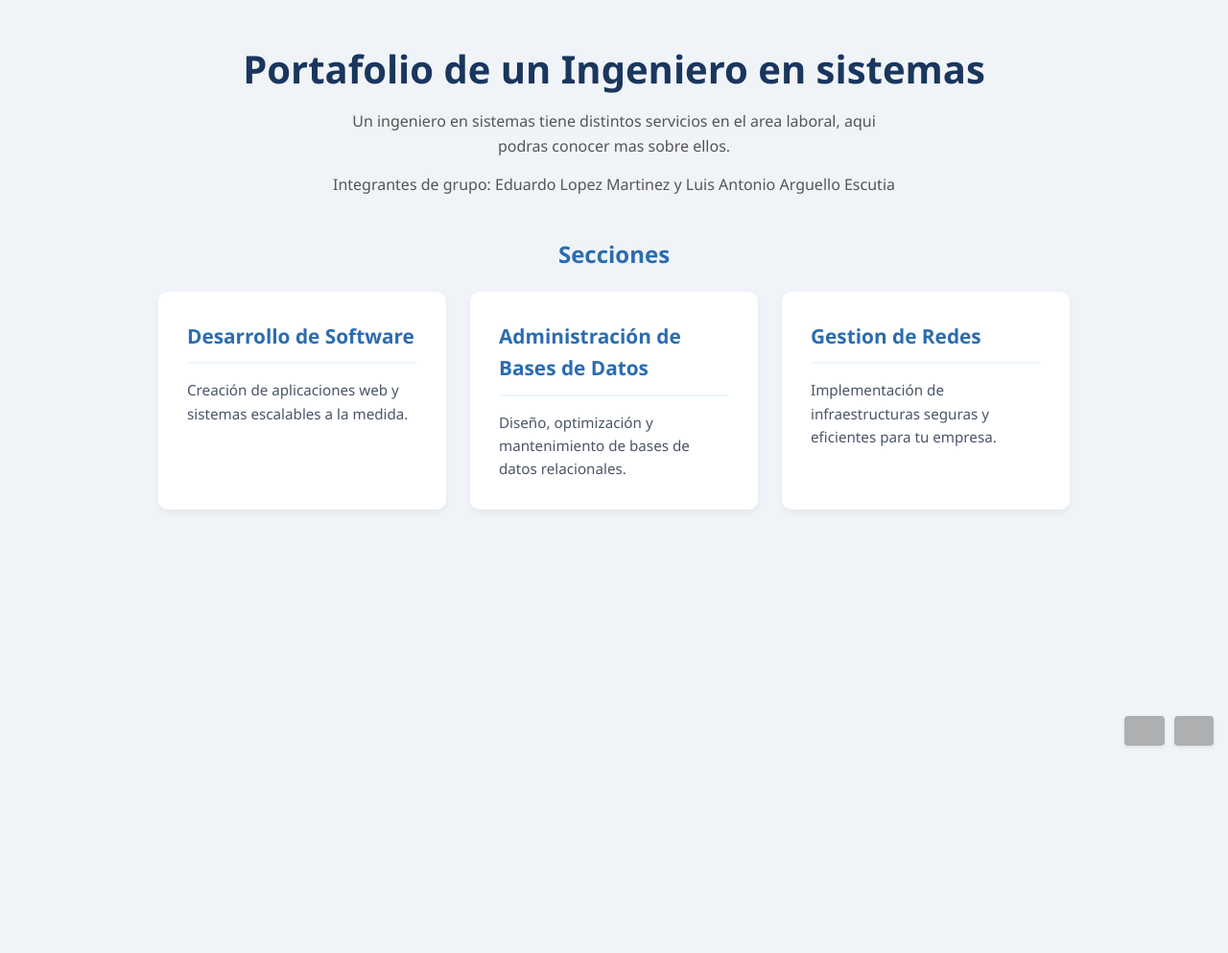
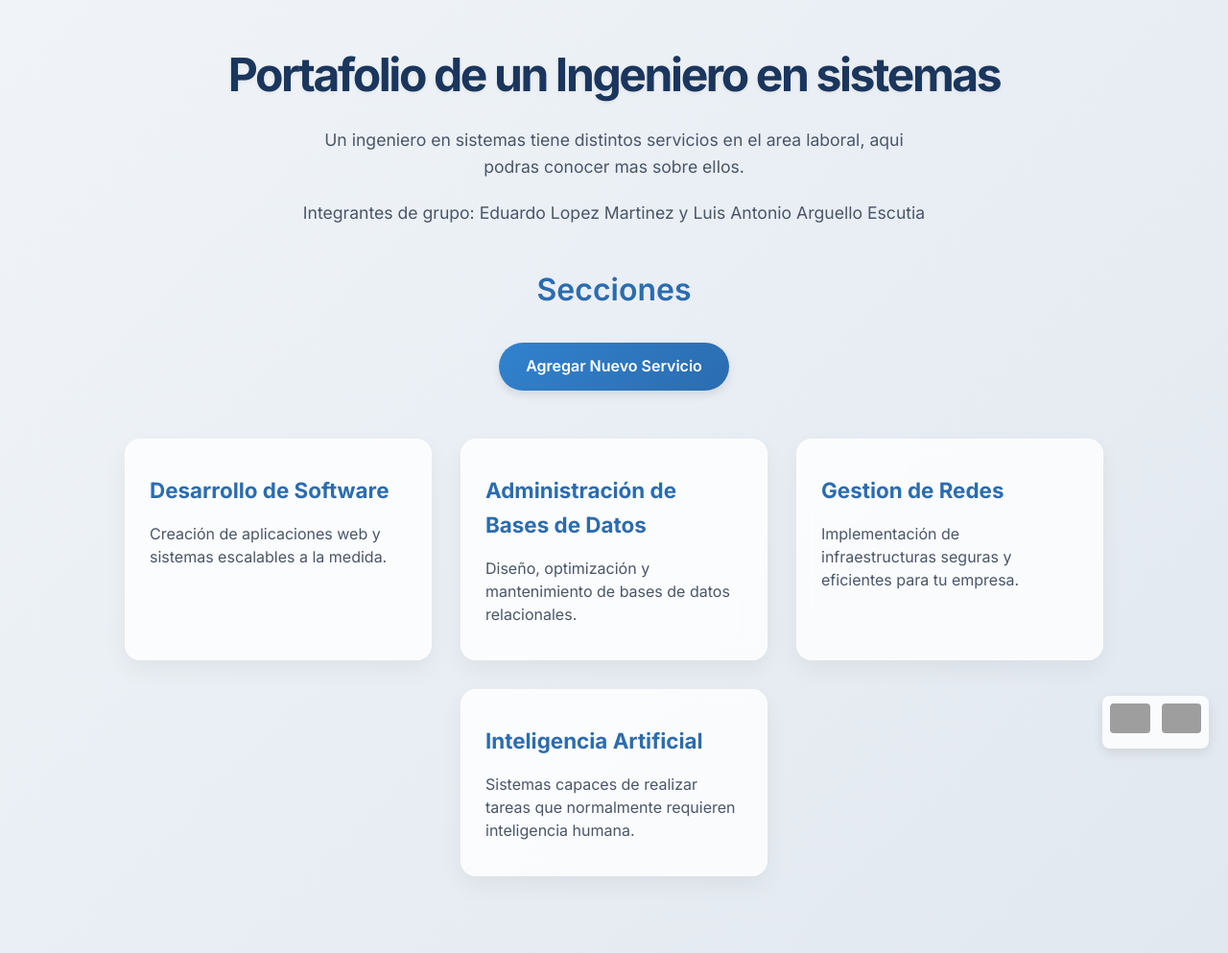
Before and after one commit to EduardoLopez21/Actividad4_Django, a Django app: page / in a window 1280 px wide. Shown: the whole page at 96% size. Before the commit the page ends 778 px from the top, so only its background shows below. Run offline with Django 5.2, Linux system fonts and the light colour scheme; grey boxes are pictures that could not be loaded.

Commit message:
Actividad 2
Solucion de problemas y bugs que ya funcionan

```diff
--- a/DJANGO/pw2026-1-A/pw/inicio/static/css/estilos.css
+++ b/DJANGO/pw2026-1-A/pw/inicio/static/css/estilos.css
@@ -1,179 +1,304 @@
+@import url('https://fonts.googleapis.com/css2?family=Inter:wght@300;400;600;700&display=swap');
+
 * {
     margin: 0;
     padding: 0;
     box-sizing: border-box;
-    font-family: 'Segoe UI', Tahoma, Geneva, Verdana, sans-serif;
+    font-family: 'Inter', sans-serif;
 }
 
 body {
-    background-color: #f0f4f8;
-    color: #2c3e50;
+    background: linear-gradient(135deg, #f0f4f8 0%, #e2e8f0 100%);
+    color: #2d3748;
     line-height: 1.6;
     padding: 40px 20px;
+    min-height: 100vh;
 }
 
-/* Estilos para tu encabezado */
+/* Encabezados */
 h1 {
     text-align: center;
     color: #1a365d;
-    margin-bottom: 10px;
-    font-size: 2.5rem;
+    margin-bottom: 15px;
+    font-size: 3rem;
+    font-weight: 700;
+    letter-spacing: -0.05em;
+    text-shadow: 0 2px 4px rgba(0,0,0,0.05);
 }
 
-body>p {
+body > p {
     text-align: center;
-    color: #555;
-    max-width: 600px;
-    margin: 0 auto 15px auto;
+    color: #4a5568;
+    max-width: 650px;
+    margin: 0 auto 20px auto;
+    font-size: 1.1rem;
 }
 
 h2 {
     text-align: center;
     color: #2b6cb0;
-    /* Un azul tranquilo */
-    margin: 40px 0 20px 0;
+    margin: 40px 0 30px 0;
+    font-size: 2rem;
+    font-weight: 600;
 }
 
-/* El contenedor donde tu JS va a inyectar las tarjetas */
-#contenedor-servicios {
+/* Contenedores de Tarjetas */
+#contenedor-inicio,
+#contenedor-dsf,
+#contenedor-adb,
+#contenedor-gr,
+#contenedor-ia,
+#contenedor-dinamico {
     display: flex;
     flex-wrap: wrap;
-    /* Permite que bajen de renglón si no caben */
     justify-content: center;
-    gap: 25px;
-    /* Espacio entre tarjetas */
-    max-width: 1000px;
-    margin: 0 auto;
+    gap: 30px;
+    max-width: 1100px;
+    margin: 0 auto 40px auto;
 }
 
-/* Diseño de las tarjetas creadas desde JS */
+/* Tarjetas */
 .tarjeta-servicio {
-    background-color: #ffffff;
-    border-radius: 10px;
-    padding: 30px;
-    width: 300px;
-    box-shadow: 0 4px 6px rgba(0, 0, 0, 0.05);
-    /* Sombra súper suave */
-    transition: transform 0.3s ease, box-shadow 0.3s ease;
+    background: rgba(255, 255, 255, 0.8);
+    backdrop-filter: blur(10px);
+    border-radius: 16px;
+    padding: 35px 25px;
+    width: 320px;
+    box-shadow: 0 10px 25px rgba(0, 0, 0, 0.05);
+    border: 1px solid rgba(255,255,255,0.4);
+    transition: all 0.4s cubic-bezier(0.175, 0.885, 0.32, 1.275);
+    position: relative;
+    overflow: hidden;
 }
 
-/* Efecto hover: se levanta un poquito al pasar el mouse */
+.tarjeta-servicio::before {
+    content: '';
+    position: absolute;
+    top: 0; left: 0; right: 0; height: 4px;
+    background: linear-gradient(90deg, #3182ce, #63b3ed);
+    transform: scaleX(0);
+    transform-origin: left;
+    transition: transform 0.4s ease;
+}
+
 .tarjeta-servicio:hover {
-    transform: translateY(-5px);
-    box-shadow: 0 10px 15px rgba(0, 0, 0, 0.1);
+    transform: translateY(-10px);
+    box-shadow: 0 20px 40px rgba(0, 0, 0, 0.12);
+}
+
+.tarjeta-servicio:hover::before {
+    transform: scaleX(1);
 }
 
 .tarjeta-servicio h3 {
     color: #2b6cb0;
     margin-bottom: 15px;
-    font-size: 1.3rem;
-    border-bottom: 2px solid #ebf8ff;
-    padding-bottom: 10px;
+    font-size: 1.4rem;
+    font-weight: 700;
+    border-bottom: none;
 }
 
 .tarjeta-servicio p {
     text-align: left;
-    font-size: 0.95rem;
+    font-size: 1rem;
     color: #4a5568;
-    margin-bottom: 0;
+    line-height: 1.5;
 }
 
-/* Icono/logo dentro de cada tarjeta */
+/* Icono en tarjetas */
 .tarjeta-icono {
     display: block;
-    width: 64px;
-    height: 64px;
-    margin: 0 auto 15px auto;
+    width: 70px;
+    height: 70px;
+    margin: 0 auto 20px auto;
     object-fit: contain;
+    transition: transform 0.4s ease;
+    filter: drop-shadow(0 4px 6px rgba(0,0,0,0.1));
+}
+
+.tarjeta-servicio:hover .tarjeta-icono {
+    transform: scale(1.2) rotate(5deg);
+}
+
+.btn-eliminar-tarjeta {
+    position: absolute;
+    top: 15px;
+    right: 15px;
+    background: rgba(255, 255, 255, 0.9);
+    border-radius: 50%;
+    width: 32px;
+    height: 32px;
+    display: flex;
+    align-items: center;
+    justify-content: center;
+    text-decoration: none;
+    box-shadow: 0 2px 5px rgba(0,0,0,0.1);
+    transition: all 0.3s ease;
+    z-index: 10;
+    font-size: 1.1rem;
+}
+
+.btn-eliminar-tarjeta:hover {
+    background: #fee2e2;
+    transform: scale(1.15);
+}
+
+/* Botones */
+.contenedor-btn-inicio {
+    display: flex;
+    justify-content: center;
+    gap: 15px;
+    margin: 30px auto 50px auto;
+}
+
+.btn-inicio, .btn-submit, .btn-cancelar {
+    display: inline-flex;
+    align-items: center;
+    justify-content: center;
+    padding: 12px 28px;
+    font-size: 1rem;
+    font-weight: 600;
+    text-decoration: none;
+    border-radius: 50px;
+    border: none;
+    cursor: pointer;
+    transition: all 0.3s ease;
+    box-shadow: 0 4px 10px rgba(0, 0, 0, 0.1);
+}
+
+.btn-inicio {
+    background: #ffffff;
+    color: #2b6cb0;
+    border: 2px solid #2b6cb0;
+}
+
+.btn-inicio:hover {
+    background: #ebf8ff;
+    transform: translateY(-2px);
+    box-shadow: 0 8px 15px rgba(43, 108, 176, 0.15);
+}
+
+.btn-submit {
+    background: linear-gradient(135deg, #3182ce 0%, #2b6cb0 100%);
+    color: #ffffff;
+}
+
+.btn-submit:hover {
+    background: linear-gradient(135deg, #2b6cb0 0%, #2c5282 100%);
+    transform: translateY(-2px);
+    box-shadow: 0 8px 15px rgba(43, 108, 176, 0.25);
+}
+
+.btn-cancelar {
+    background: #ffffff;
+    color: #e53e3e;
+    border: 2px solid #e53e3e;
+}
+
+.btn-cancelar:hover {
+    background: #fff5f5;
+    transform: translateY(-2px);
+    box-shadow: 0 8px 15px rgba(229, 62, 62, 0.15);
+}
+
+form .btn-submit, form .btn-cancelar {
+    margin-top: 15px;
+    margin-right: 10px;
+}
+
+/* Formularios - Estilo Glassmorphism Premium */
+.contenedor-formulario {
+    background: rgba(255, 255, 255, 0.85);
+    backdrop-filter: blur(12px);
+    border-radius: 20px;
+    padding: 40px;
+    max-width: 600px;
+    margin: 0 auto 50px auto;
+    box-shadow: 0 15px 35px rgba(0, 0, 0, 0.08);
+    border: 1px solid rgba(255,255,255,0.6);
+}
+
+.form-grupo {
+    margin-bottom: 25px;
+    text-align: left;
+}
+
+.form-grupo label {
+    display: block;
+    font-weight: 600;
+    color: #2d3748;
+    margin-bottom: 8px;
+    font-size: 0.95rem;
+}
+
+.form-control,
+.form-grupo input,
+.form-grupo textarea,
+.form-grupo select {
+    width: 100%;
+    padding: 14px 18px;
+    border-radius: 10px;
+    border: 2px solid #e2e8f0;
+    background-color: #f8fafc;
+    font-size: 1rem;
+    color: #4a5568;
+    transition: all 0.3s ease;
+    font-family: 'Inter', sans-serif;
+}
+
+.form-grupo input:focus,
+.form-grupo textarea:focus,
+.form-grupo select:focus,
+.form-control:focus {
+    outline: none;
+    border-color: #3182ce;
+    background-color: #ffffff;
+    box-shadow: 0 0 0 3px rgba(49, 130, 206, 0.15);
+}
+
+.form-grupo textarea {
+    resize: vertical;
+    min-height: 120px;
+}
+
+.error-mensaje {
+    margin-top: 8px;
+    padding: 10px 14px;
+    background-color: #fff5f5;
+    border-left: 4px solid #e53e3e;
+    border-radius: 4px;
+    color: #c53030;
+    font-size: 0.85rem;
+}
+
+.error-mensaje p {
+    margin: 0 0 5px 0;
+    text-align: left;
+}
+
+.error-mensaje small {
+    color: #742a2a;
+}
+
+/* W3C Badges */
+.w3c-badges {
+    position: fixed;
+    bottom: 20px;
+    right: 20px;
+    display: flex;
+    gap: 12px;
+    align-items: center;
+    z-index: 1000;
+    background: rgba(255,255,255,0.8);
+    padding: 8px;
+    border-radius: 8px;
+    box-shadow: 0 4px 12px rgba(0,0,0,0.1);
+    backdrop-filter: blur(5px);
     transition: transform 0.3s ease;
 }
 
-.tarjeta-servicio:hover .tarjeta-icono {
-    transform: scale(1.15);
-}
-
-/* --- Nuevo estilo para la imagen en dsf.html --- */
-.imagen-servicio {
-    display: block;
-    /* Necesario para centrarla */
-    margin: 30px auto;
-    /* Arriba/Abajo 30px, Auto para centrar horizontalmente */
-    max-width: 80%;
-    /* Que no ocupe todo el ancho de la página */
-    height: auto;
-    /* Mantiene la proporción para que no se deforme */
-    border-radius: 12px;
-    /* Bordes redondeados para combinar con las tarjetas */
-    box-shadow: 0 5px 15px rgba(0, 0, 0, 0.1);
-    /* Sombra suave para dar profundidad */
-    border: 3px solid #ffffff;
-    /* Un pequeño marco blanco elegante */
-}
-
-/* El contenedor donde tu JS va a inyectar las tarjetas */
-#contenedor-inicio,
-#contenedor-dsf,
-#contenedor-adb,
-#contenedor-gr {
-    display: flex;
-    flex-wrap: wrap;
-    /* Permite que bajen de renglón si no caben */
-    justify-content: center;
-    gap: 25px;
-    /* Espacio entre tarjetas */
-    max-width: 1000px;
-    margin: 0 auto;
-}
-
-/* --- Botón para regresar al inicio --- */
-body .btn-inicio {
-    display: block;
-    width: fit-content;
-    margin: 30px auto;
-    padding: 12px 30px;
-    background-color: #2b6cb0;
-    color: #ffffff;
-    font-size: 1rem;
-    font-weight: 600;
-    text-decoration: none;
-    border-radius: 8px;
-    border: none;
-    cursor: pointer;
-    transition: background-color 0.3s ease, transform 0.3s ease, box-shadow 0.3s ease;
-    box-shadow: 0 4px 6px rgba(0, 0, 0, 0.1);
-}
-
-.btn-inicio:hover {
-    background-color: #1a365d;
-    transform: translateY(-3px);
-    box-shadow: 0 8px 15px rgba(0, 0, 0, 0.15);
-}
-
-.btn-inicio:active {
-    transform: translateY(0);
-    box-shadow: 0 2px 4px rgba(0, 0, 0, 0.1);
-}
-
-.contenedor-btn-inicio {
-    text-align: center;
-    margin-top: 20px;
-}
-
-/* --- Badges de Validación W3C --- */
-.w3c-badges {
-    position: fixed;
-    bottom: 15px;
-    right: 15px;
-    display: flex;
-    gap: 10px;
-    align-items: center;
-    z-index: 1000;
-    opacity: 0.8;
-    transition: opacity 0.3s ease;
-}
-
 .w3c-badges:hover {
-    opacity: 1;
+    transform: translateY(-5px);
 }
 
 .w3c-badges img {
@@ -181,5 +306,4 @@ body .btn-inicio {
     height: 31px;
     width: auto;
     border-radius: 4px;
-    box-shadow: 0 2px 4px rgba(0,0,0,0.1);
 }
--- a/DJANGO/pw2026-1-A/pw/inicio/static/js/scripts.js
+++ b/DJANGO/pw2026-1-A/pw/inicio/static/js/scripts.js
@@ -14,6 +14,11 @@ const serviciosInicio = [
         titulo: "Gestion de Redes",
         descripcion: "Implementación de infraestructuras seguras y eficientes para tu empresa.",
         url: "/gr/"
+    },
+    {
+        titulo: "Inteligencia Artificial",
+        descripcion: "Sistemas capaces de realizar tareas que normalmente requieren inteligencia humana.",
+        url: "/ia/"
     }
 ];
 
@@ -162,20 +167,33 @@ const caracteristicasADB = [
 
 // 2. LA CREACION DE TARJETAS
 
-function crearTarjetas(listaDeDatos, idContenedor) {
+function crearTarjetas(listaDeDatos, idContenedor, catDinamica = null) {
     const contenedor = document.getElementById(idContenedor);
 
     // Si el contenedor NO existe en la página actual, detenemos la función para evitar errores
     if (!contenedor) return;
 
-    listaDeDatos.forEach(item => {
+    listaDeDatos.forEach((item, index) => {
         const tarjeta = document.createElement("div");
         tarjeta.className = "tarjeta-servicio";
-        tarjeta.style.cursor = "pointer";
+        tarjeta.style.cursor = (item.url && item.url !== "#") ? "pointer" : "default";
 
-        tarjeta.onclick = function () {
-            window.location.href = item.url;
-        };
+        if (item.url && item.url !== "#") {
+            tarjeta.onclick = function (e) {
+                if (!e.target.closest('.btn-eliminar-tarjeta')) {
+                    window.location.href = item.url;
+                }
+            };
+        }
+
+        if (catDinamica) {
+            const btnEliminar = document.createElement("a");
+            btnEliminar.href = `/eliminar/?cat=${catDinamica}&idx=${index}`;
+            btnEliminar.className = "btn-eliminar-tarjeta";
+            btnEliminar.innerHTML = "🗑️";
+            btnEliminar.title = "Eliminar servicio";
+            tarjeta.appendChild(btnEliminar);
+        }
 
         // Si el item tiene un icono, crear la imagen del logo
         if (item.icono) {
@@ -211,17 +229,48 @@ const divGR = document.getElementById("contenedor-gr");
 // Si encontró el div de inicio, dibuja los servicios principales
 if (divInicio) {
     crearTarjetas(serviciosInicio, "contenedor-inicio");
+    if (typeof nuevosDinamicosObj !== 'undefined' && nuevosDinamicosObj.length > 0) {
+        crearTarjetas(nuevosDinamicosObj, "contenedor-inicio", "inicio");
+    }
 }
 
 // Si encontró el div de Desarrollo de Software, dibuja las características de software
 if (divDSF) {
     crearTarjetas(caracteristicasDSF, "contenedor-dsf");
+    if (typeof nuevosDinamicosObj !== 'undefined' && nuevosDinamicosObj.length > 0) {
+        crearTarjetas(nuevosDinamicosObj, "contenedor-dsf", "dsf");
+    }
 }
 
 if (divADB) {
     crearTarjetas(caracteristicasADB, "contenedor-adb");
+    if (typeof nuevosDinamicosObj !== 'undefined' && nuevosDinamicosObj.length > 0) {
+        crearTarjetas(nuevosDinamicosObj, "contenedor-adb", "adb");
+    }
 }
 
 if (divGR) {
     crearTarjetas(caracteristicasGR, "contenedor-gr");
+    if (typeof nuevosDinamicosObj !== 'undefined' && nuevosDinamicosObj.length > 0) {
+        crearTarjetas(nuevosDinamicosObj, "contenedor-gr", "gr");
+    }
 }
+
+const divIA = document.getElementById("contenedor-ia");
+if (divIA) {
+    if (typeof nuevosIaDjango !== 'undefined' && nuevosIaDjango.length > 0) {
+        crearTarjetas(nuevosIaDjango, "contenedor-ia", "ia");
+    }
+}
+
+const divDinamico = document.getElementById("contenedor-dinamico");
+if (divDinamico) {
+    // Aquí sacamos el slug de la URL actual para que se pueda borrar
+    // Asumimos que la URL es del tipo /servicio/slug/
+    const urlParts = window.location.pathname.split('/').filter(Boolean);
+    const currentSlug = urlParts.length > 1 ? urlParts[1] : null;
+
+    if (typeof nuevosDinamicoDjango !== 'undefined' && nuevosDinamicoDjango.length > 0) {
+        crearTarjetas(nuevosDinamicoDjango, "contenedor-dinamico", currentSlug);
+    }
+}
--- a/DJANGO/pw2026-1-A/pw/inicio/templates/adb.html
+++ b/DJANGO/pw2026-1-A/pw/inicio/templates/adb.html
@@ -16,6 +16,8 @@
 
     <div class="contenedor-btn-inicio">
         <a href="/" class="btn-inicio">Inicio</a>
+        <a href="{% url 'agregar_servicio' %}?cat=adb" class="btn-submit"
+            style="text-decoration:none; margin-left: 10px;">Agregar Nueva Tecnología</a>
     </div>
 
     <div id="contenedor-adb"></div>
@@ -30,6 +32,10 @@
         </a>
     </div>
 
+    <script>
+        const nuevosDinamicos = '{{ nuevos_json|escapejs }}';
+        const nuevosDinamicosObj = nuevosDinamicos ? JSON.parse(nuevosDinamicos) : [];
+    </script>
     <script src="{% static 'js/scripts.js' %}?v={{ now }}"></script>
 </body>
 
--- a/DJANGO/pw2026-1-A/pw/inicio/templates/dsf.html
+++ b/DJANGO/pw2026-1-A/pw/inicio/templates/dsf.html
@@ -19,6 +19,8 @@
 
     <div class="contenedor-btn-inicio">
         <a href="/" class="btn-inicio">Inicio</a>
+        <a href="{% url 'agregar_servicio' %}?cat=dsf" class="btn-submit"
+            style="text-decoration:none; margin-left: 10px;">Agregar Nueva Tecnología</a>
     </div>
 
     <div id="contenedor-dsf"></div>
@@ -33,6 +35,10 @@
         </a>
     </div>
 
+    <script>
+        const nuevosDinamicos = '{{ nuevos_json|escapejs }}';
+        const nuevosDinamicosObj = nuevosDinamicos ? JSON.parse(nuevosDinamicos) : [];
+    </script>
     <script src="{% static 'js/scripts.js' %}?v={{ now }}"></script>
 </body>
 
--- a/DJANGO/pw2026-1-A/pw/inicio/templates/gr.html
+++ b/DJANGO/pw2026-1-A/pw/inicio/templates/gr.html
@@ -17,6 +17,8 @@
 
     <div class="contenedor-btn-inicio">
         <a href="/" class="btn-inicio">Inicio</a>
+        <a href="{% url 'agregar_servicio' %}?cat=gr" class="btn-submit"
+            style="text-decoration:none; margin-left: 10px;">Agregar Nueva Tecnología</a>
     </div>
 
     <div id="contenedor-gr"></div>
@@ -31,6 +33,10 @@
         </a>
     </div>
 
+    <script>
+        const nuevosDinamicos = '{{ nuevos_json|escapejs }}';
+        const nuevosDinamicosObj = nuevosDinamicos ? JSON.parse(nuevosDinamicos) : [];
+    </script>
     <script src="{% static 'js/scripts.js' %}?v={{ now }}"></script>
 </body>
 
--- a/DJANGO/pw2026-1-A/pw/inicio/templates/ia.html
+++ b/DJANGO/pw2026-1-A/pw/inicio/templates/ia.html
@@ -4,7 +4,6 @@
 
 <head>
     <meta charset="UTF-8">
-
     <link rel="stylesheet" href="{% static 'css/estilos.css' %}?v={{ now }}">
     <title>Servicios de un ING ISC</title>
 </head>
--- a/DJANGO/pw2026-1-A/pw/inicio/templates/plantilla.html
+++ b/DJANGO/pw2026-1-A/pw/inicio/templates/plantilla.html
@@ -16,6 +16,11 @@
 
     <h2>Secciones</h2>
 
+    <div class="contenedor-btn-inicio">
+        <a href="{% url 'agregar_servicio' %}?cat=inicio" class="btn-submit"
+            style="text-decoration:none;">Agregar Nuevo Servicio</a>
+    </div>
+
     <div id="contenedor-inicio"></div>
 
     <!-- W3C Badges -->
@@ -28,6 +33,10 @@
         </a>
     </div>
 
+    <script>
+        const nuevosDinamicos = '{{ nuevos_json|escapejs }}';
+        const nuevosDinamicosObj = nuevosDinamicos ? JSON.parse(nuevosDinamicos) : [];
+    </script>
     <script src="{% static 'js/scripts.js' %}?v={{ now }}"></script>
 </body>
 
--- a/DJANGO/pw2026-1-A/pw/inicio/urls.py
+++ b/DJANGO/pw2026-1-A/pw/inicio/urls.py
@@ -6,4 +6,8 @@ urlpatterns = [
     path('dsf/', views.dsf, name='dsf'),
     path('adb/', views.adb, name='adb'),
     path('gr/', views.gr, name='gr'),
+    path('ia/', views.ia, name='ia'),
+    path('agregar/', views.agregar_servicio, name='agregar_servicio'),
+    path('eliminar/', views.eliminar_servicio, name='eliminar_servicio'),
+    path('servicio/<slug:slug>/', views.servicio_dinamico, name='servicio_dinamico'),
 ]
--- a/DJANGO/pw2026-1-A/pw/inicio/views.py
+++ b/DJANGO/pw2026-1-A/pw/inicio/views.py
@@ -1,17 +1,102 @@
-from django.shortcuts import render
+import json
+import time
+from django.shortcuts import render, redirect
+from django.urls import reverse
+from .forms import ServicioForm
 
-# Create your views here.
-
-import time
+def get_nuevos_servicios(request, categoria):
+    servicios = request.session.get('nuevos_servicios', {})
+    return servicios.get(categoria, [])
 
 def inicio(request):
-    return render(request, 'plantilla.html', {'now': int(time.time())})
+    nuevos = get_nuevos_servicios(request, 'inicio')
+    return render(request, 'plantilla.html', {'now': int(time.time()), 'nuevos_json': json.dumps(nuevos)})
 
 def dsf(request):
-    return render(request, 'dsf.html', {'now': int(time.time())})
+    nuevos = get_nuevos_servicios(request, 'dsf')
+    return render(request, 'dsf.html', {'now': int(time.time()), 'nuevos_json': json.dumps(nuevos)})
 
 def adb(request):
-    return render(request, 'adb.html', {'now': int(time.time())})
+    nuevos = get_nuevos_servicios(request, 'adb')
+    return render(request, 'adb.html', {'now': int(time.time()), 'nuevos_json': json.dumps(nuevos)})
 
 def gr(request):
-    return render(request, 'gr.html', {'now': int(time.time())})
+    nuevos = get_nuevos_servicios(request, 'gr')
+    return render(request, 'gr.html', {'now': int(time.time()), 'nuevos_json': json.dumps(nuevos)})
+
+def ia(request):
+    nuevos = get_nuevos_servicios(request, 'ia')
+    return render(request, 'ia.html', {'now': int(time.time()), 'nuevos_json': json.dumps(nuevos)})
+
+def agregar_servicio(request):
+    if request.method == 'POST':
+        form = ServicioForm(request.POST)
+        if form.is_valid():
+            categoria = form.cleaned_data['categoria']
+            url = form.cleaned_data['url']
+            if categoria == 'inicio' and (not url or url == '#'):
+                from django.utils.text import slugify
+                slug = slugify(form.cleaned_data['titulo'])
+                url = reverse('servicio_dinamico', args=[slug])
+            elif not url:
+                url = '#'
+
+            nuevo_servicio = {
+                'titulo': form.cleaned_data['titulo'],
+                'descripcion': form.cleaned_data['descripcion'],
+                'url': url,
+                'icono': form.cleaned_data['icono'] or '',
+            }
+
+            servicios_dict = request.session.get('nuevos_servicios', {})
+            if categoria not in servicios_dict:
+                servicios_dict[categoria] = []
+
+            servicios_dict[categoria].append(nuevo_servicio)
+            request.session['nuevos_servicios'] = servicios_dict
+            request.session.modified = True
+
+            if categoria in ['inicio', 'dsf', 'adb', 'gr', 'ia']:
+                return redirect(categoria)
+            else:
+                return redirect('servicio_dinamico', slug=categoria)
+    else:
+        initial_cat = request.GET.get('cat', 'inicio')
+        form = ServicioForm(initial={'categoria': initial_cat})
+
+    return render(request, 'agregar.html', {'form': form, 'now': int(time.time())})
+
+def eliminar_servicio(request):
+    categoria = request.GET.get('cat')
+    index = request.GET.get('idx')
+    if categoria and index is not None:
+        try:
+            index = int(index)
+            servicios_dict = request.session.get('nuevos_servicios', {})
+            if categoria in servicios_dict and 0 <= index < len(servicios_dict[categoria]):
+                servicios_dict[categoria].pop(index)
+                if not servicios_dict[categoria]:
+                    del servicios_dict[categoria]
+                request.session['nuevos_servicios'] = servicios_dict
+                request.session.modified = True
+        except ValueError:
+            pass
+
+    if categoria in ['inicio', 'dsf', 'adb', 'gr', 'ia']:
+        return redirect(categoria)
+    elif categoria:
+        return redirect('servicio_dinamico', slug=categoria)
+    return redirect('inicio')
+
+def servicio_dinamico(request, slug):
+    nuevos = get_nuevos_servicios(request, slug)
+    servicio_info = {
+        'titulo': slug.replace('-', ' ').title(),
+        'descripcion': f'Información sobre {slug.replace("-", " ")}'
+    }
+    return render(request, 'servicio_dinamico.html', {
+        'now': int(time.time()),
+        'servicio': servicio_info,
+        'slug': slug,
+        'nuevos_json': json.dumps(nuevos)
+    })
```
Also changed, not shown: DJANGO/pw2026-1-A/pw/inicio/forms.py (added, +8 -0 lines), DJANGO/pw2026-1-A/pw/db.sqlite3.
